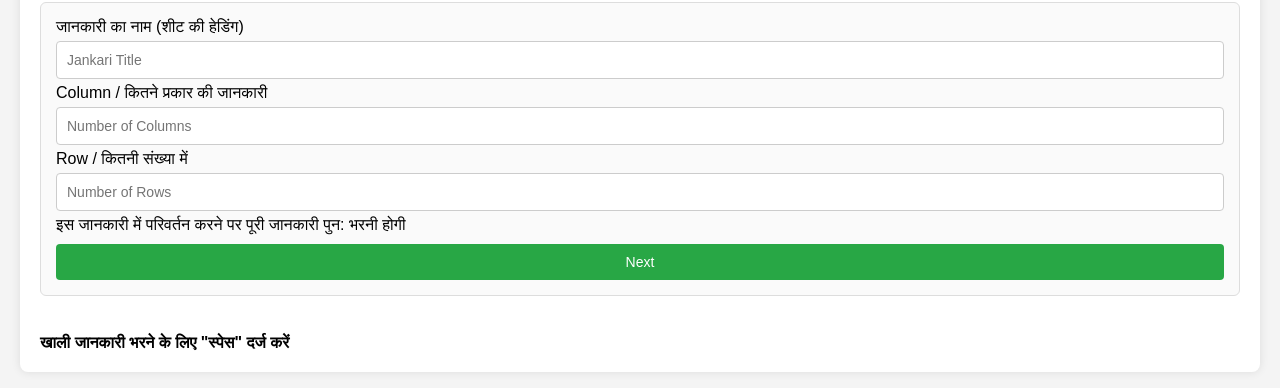
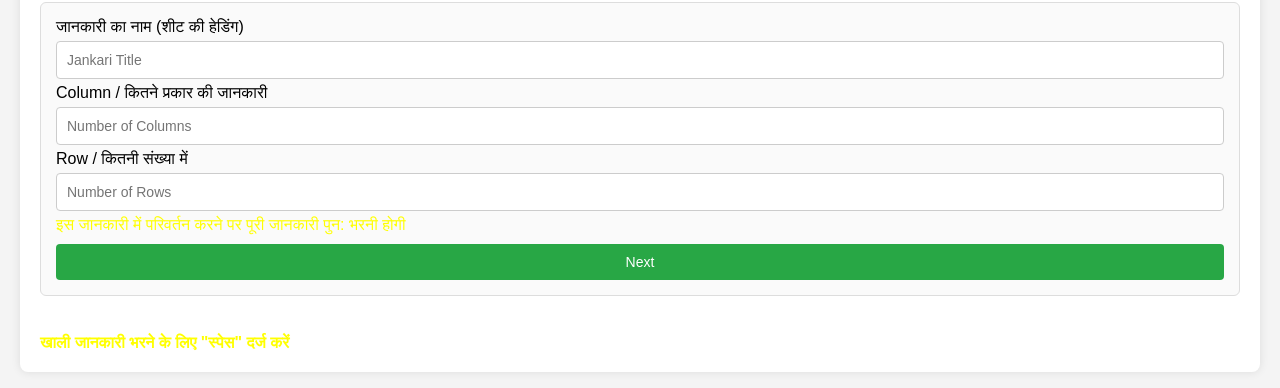
Before and after one commit to magzetic/jankarimaker, a plain HTML site: page index.html in a window 1280 px wide. Shown: the part 90-478 px from the top of the page. Drawn offline with nearby package versions, Linux system fonts and the light colour scheme.

Commit message:
Update index.html

```diff
--- a/index.html
+++ b/index.html
@@ -27,14 +27,14 @@
       <label for="numRows">Row / कितनी संख्‍या में</label>
       <input type="number" id="numRows" placeholder="Number of Rows" min="1" required />
       <br>
-      <p sttyle = "color:yellow"> इस जानकारी में परिवर्तन करने पर पूरी जानकारी पुन: भरनी होगी </p>
+      <p style = "color:yellow"> इस जानकारी में परिवर्तन करने पर पूरी जानकारी पुन: भरनी होगी </p>
       <button type="submit">Next</button>
     </form>
 
     <!-- Column Titles Input -->
     <div id="columnTitlesDiv"></div>
     <br>
-     <h4 sttyle = "color:yellow"> खाली जानकारी भरने के लिए "स्‍पेस" दर्ज करें</h4>
+     <h4 style = "color:yellow"> खाली जानकारी भरने के लिए "स्‍पेस" दर्ज करें</h4>
 
     <!-- Data Entry Form -->
     <div id="dataEntryDiv"></div>
```
